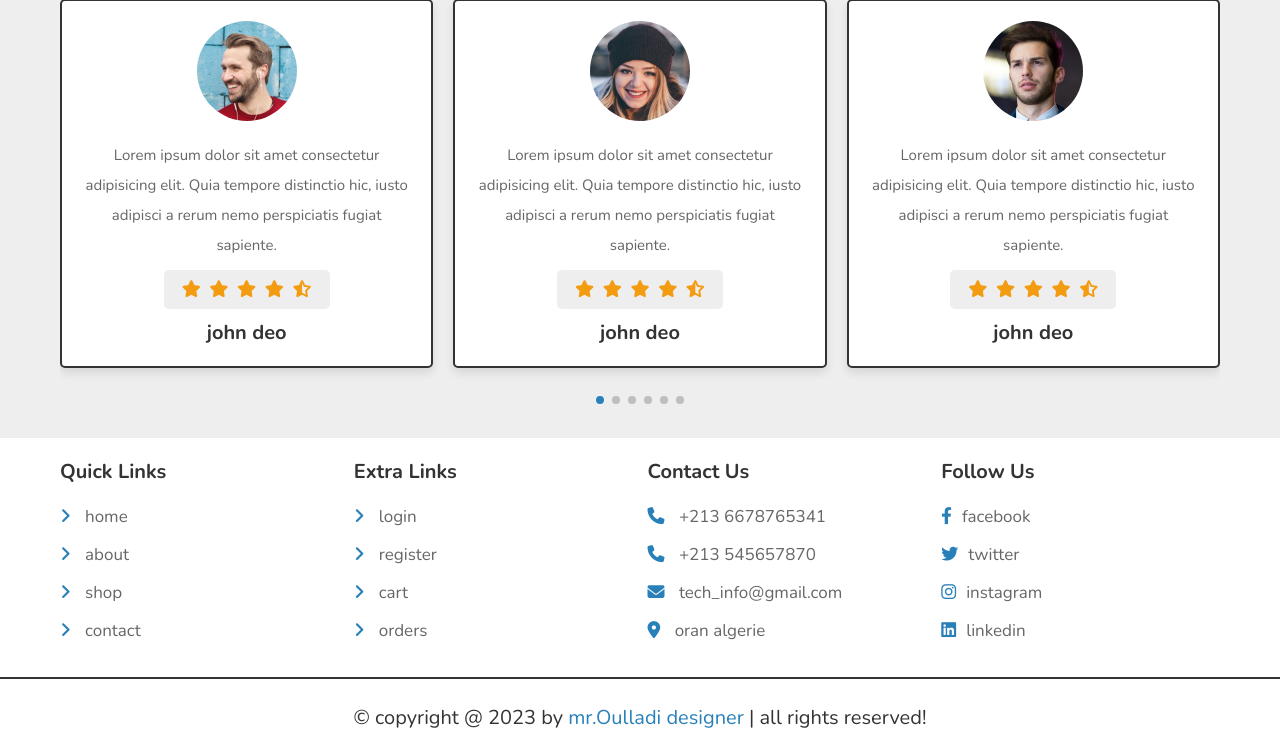
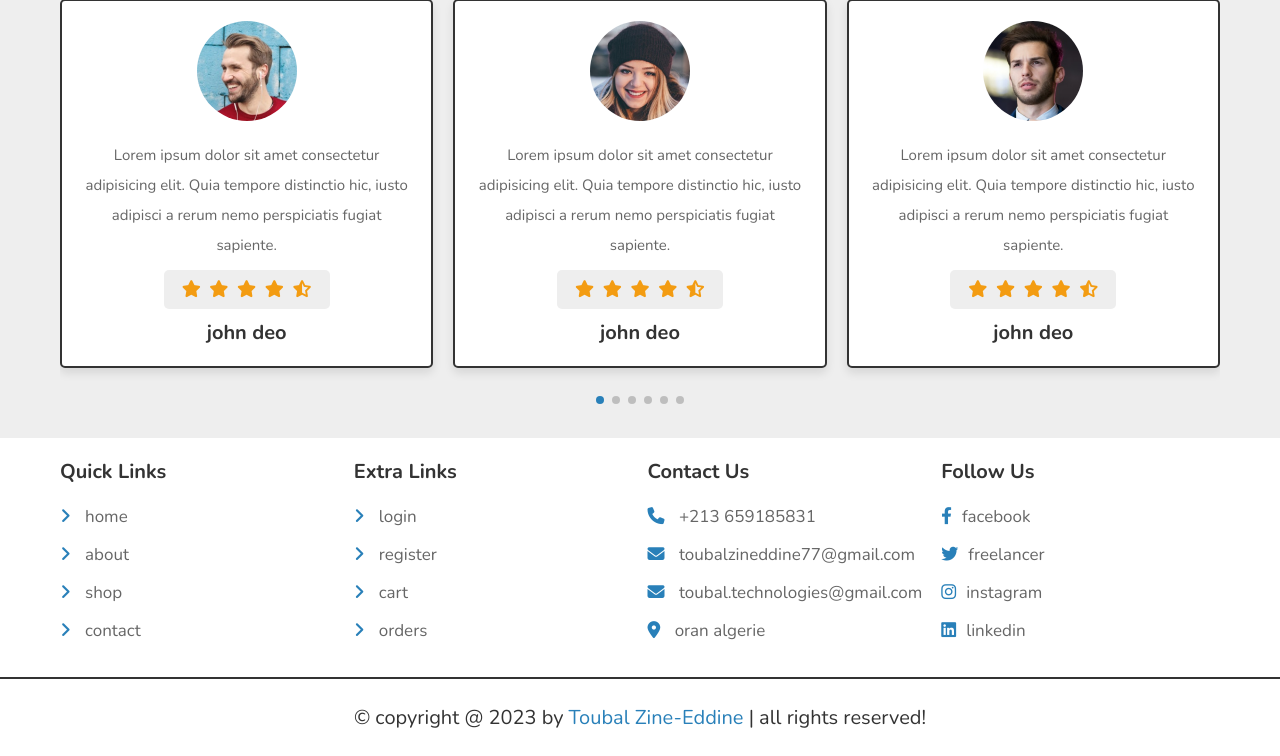
Before and after one commit to toubal77/e-shop_cloud_computing, a PHP site: page /about.php in a window 1280 px wide. Shown: the part 786-1542 px from the top of the page. Run offline with PHP 8.4, Linux system fonts and the light colour scheme; data that the repository does not hold is empty; some libraries are stand-ins or nearby versions.

Commit message:
update info footer

```diff
--- a/components/footer.php
+++ b/components/footer.php
@@ -20,22 +20,22 @@
 
       <div class="box">
          <h3>contact us</h3>
-         <a href="tel:213 6678765341"><i class="fas fa-phone"></i> +213 6678765341</a>
-         <a href="tel:213 545657870"><i class="fas fa-phone"></i> +213 545657870</a>
-         <a href="mailto:tech_info@gmail.com"><i class="fas fa-envelope"></i> tech_info@gmail.com</a>
-         <a href="https://www.google.com/myplace"><i class="fas fa-map-marker-alt"></i> oran algerie  </a>
+         <a href="tel:213 659185831"><i class="fas fa-phone"></i> +213 659185831</a>
+         <a href="mailto:toubalzineddine77@gmail.com"><i class="fas fa-envelope"></i> toubalzineddine77@gmail.com</a>
+         <a href="mailto:toubal.technologies@gmail.com"><i class="fas fa-envelope"></i> toubal.technologies@gmail.com</a>
+         <a href="https://www.google.com/myplace"><i class="fas fa-map-marker-alt"></i> oran algerie</a>
       </div>
 
       <div class="box">
          <h3>follow us</h3>
-         <a href="#"><i class="fab fa-facebook-f"></i>facebook</a>
-         <a href="#"><i class="fab fa-twitter"></i>twitter</a>
-         <a href="#"><i class="fab fa-instagram"></i>instagram</a>
-         <a href="#"><i class="fab fa-linkedin"></i>linkedin</a>
+         <a href="https://www.facebook.com/toubalzineddine"><i class="fab fa-facebook-f"></i>facebook</a>
+         <a href="https://www.freelancer.com/u/toubalzineddine7"><i class="fab fa-twitter"></i>freelancer</a>
+         <a href="https://www.instagram.com/toubalzino?igshid=ZDdkNTZiNTM="><i class="fab fa-instagram"></i>instagram</a>
+         <a href="https://www.linkedin.com/in/zine-eddine-t-518a0a176"><i class="fab fa-linkedin"></i>linkedin</a>
       </div>
 
    </section>
 
-   <div class="credit">&copy; copyright @ <?= date('Y'); ?> by <span>mr.Oulladi designer</span> | all rights reserved!</div>
+   <div class="credit">&copy; copyright @ <?= date('Y'); ?> by <span>Toubal Zine-Eddine</span> | all rights reserved!</div>
 
 </footer>
```
